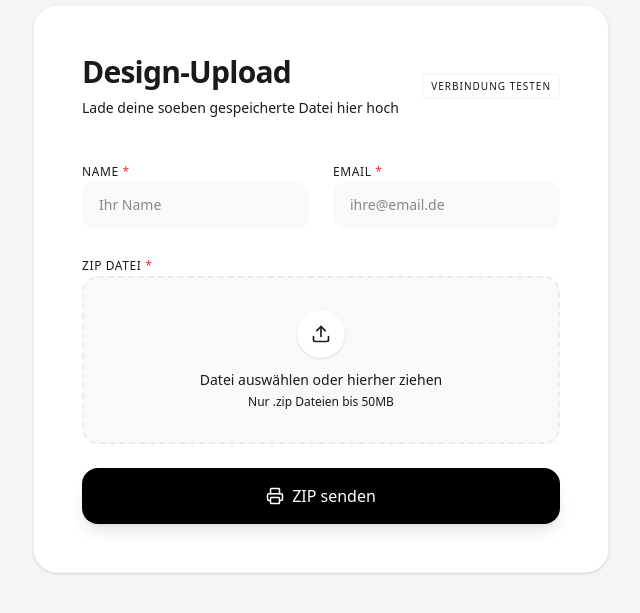
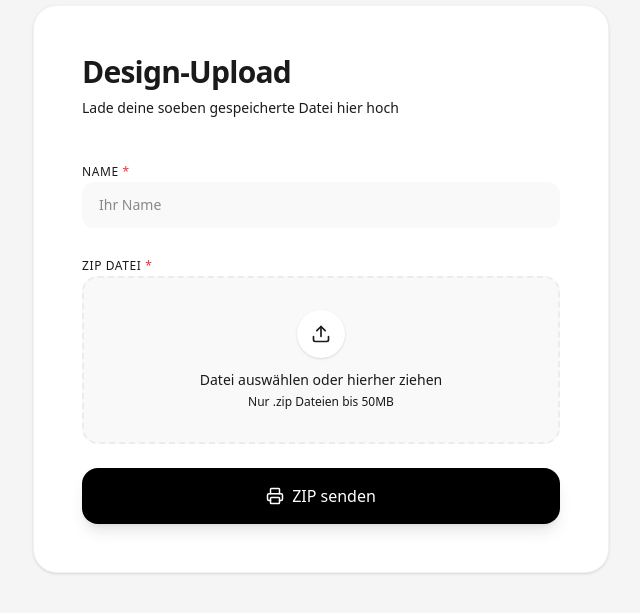
Before and after one commit to VRifle/STL-formular, a React (Vite) app: page / in a window 1280 px wide. Shown: the part 111-724 px from the top of the page, without its empty margins (319-959 px from the left). Built offline with nearby package versions, Linux system fonts and the light colour scheme.

Commit message:
Add files via upload

```diff
--- a/package.json
+++ b/package.json
@@ -16,7 +16,6 @@
     "@tailwindcss/vite": "^4.1.14",
     "@types/cors": "^2.8.19",
     "@types/multer": "^2.1.0",
-    "@types/nodemailer": "^7.0.11",
     "@vitejs/plugin-react": "^5.0.4",
     "cors": "^2.8.6",
     "dotenv": "^17.2.3",
@@ -25,7 +24,6 @@
     "lucide-react": "^0.546.0",
     "motion": "^12.23.24",
     "multer": "^2.1.1",
-    "nodemailer": "^8.0.3",
     "react": "^19.0.0",
     "react-dom": "^19.0.0",
     "tsx": "^4.21.0",
--- a/server.ts
+++ b/server.ts
@@ -62,10 +62,10 @@ async function startServer() {
   // API Route for form submission
   app.post('/api/v1/upload', upload.single('file'), async (req, res) => {
     console.log('POST /api/v1/upload reached');
-    const { name, email } = req.body;
+    const { name } = req.body;
     const file = req.file;
 
-    if (!name || !email || !file) {
+    if (!name || !file) {
       return res.status(400).json({ error: 'Bitte füllen Sie alle Pflichtfelder aus und laden Sie eine Datei hoch.' });
     }
 
--- a/src/App.tsx
+++ b/src/App.tsx
@@ -5,7 +5,6 @@ import { motion, AnimatePresence } from 'motion/react';
 export default function App() {
   const [formData, setFormData] = useState({
     name: '',
-    email: '',
   });
   const [file, setFile] = useState<File | null>(null);
   const [status, setStatus] = useState<'idle' | 'loading' | 'success' | 'error'>('idle');
@@ -15,34 +14,6 @@ export default function App() {
   const handleInputChange = (e: React.ChangeEvent<HTMLInputElement | HTMLTextAreaElement>) => {
     const { name, value } = e.target;
     setFormData(prev => ({ ...prev, [name]: value }));
-  };
-
-  const [testStatus, setTestStatus] = useState<'idle' | 'loading' | 'success' | 'error'>('idle');
-
-  const handleTestConnection = async () => {
-    setTestStatus('loading');
-    try {
-      const response = await fetch('/api/v1/test', { method: 'POST' });
-      if (response.ok) {
-        setTestStatus('success');
-        setTimeout(() => setTestStatus('idle'), 3000);
-      } else {
-        const contentType = response.headers.get("content-type");
-        let errorMsg = 'Test fehlgeschlagen';
-        if (contentType && contentType.includes("application/json")) {
-          const err = await response.json();
-          errorMsg = err.error || errorMsg;
-        } else {
-          errorMsg = `Status ${response.status}: Die Anfrage wurde vom Proxy/Cloudflare blockiert.`;
-        }
-        throw new Error(errorMsg);
-      }
-    } catch (error) {
-      console.error('Test error:', error);
-      setTestStatus('error');
-      alert(`E-Mail Test fehlgeschlagen: ${error instanceof Error ? error.message : 'Unbekannter Fehler'}`);
-      setTimeout(() => setTestStatus('idle'), 5000);
-    }
   };
 
   const handleFileChange = (e: React.ChangeEvent<HTMLInputElement>) => {
@@ -65,7 +36,7 @@ export default function App() {
 
   const handleSubmit = async (e: React.FormEvent) => {
     e.preventDefault();
-    if (!formData.name || !formData.email) {
+    if (!formData.name) {
       setErrorMessage('Bitte füllen Sie alle Pflichtfelder aus.');
       return;
     }
@@ -80,7 +51,6 @@ export default function App() {
 
     const data = new FormData();
     data.append('name', formData.name);
-    data.append('email', formData.email);
     if (file) {
       data.append('file', file);
     }
@@ -111,7 +81,7 @@ export default function App() {
 
       if (response.ok) {
         setStatus('success');
-        setFormData({ name: '', email: '' });
+        setFormData({ name: '' });
         setFile(null);
       } else {
         setStatus('error');
@@ -133,18 +103,9 @@ export default function App() {
         className="w-full max-w-xl bg-white rounded-3xl shadow-sm border border-black/5 overflow-hidden"
       >
         <div className="p-8 md:p-12">
-          <header className="mb-10 flex items-center justify-between">
-            <div>
-              <h1 className="text-3xl font-semibold tracking-tight mb-2">Design-Upload</h1>
-              <p className="text-muted-foreground text-sm">Lade deine soeben gespeicherte Datei hier hoch</p>
-            </div>
-            <button
-              onClick={handleTestConnection}
-              disabled={testStatus === 'loading'}
-              className="text-[10px] uppercase tracking-widest text-muted-foreground hover:text-black transition-colors border border-black/5 px-2 py-1 rounded h-fit"
-            >
-              {testStatus === 'loading' ? 'Teste...' : testStatus === 'success' ? 'E-Mail OK!' : testStatus === 'error' ? 'E-Mail Fehler' : 'Verbindung testen'}
-            </button>
+          <header className="mb-10">
+            <h1 className="text-3xl font-semibold tracking-tight mb-2">Design-Upload</h1>
+            <p className="text-muted-foreground text-sm">Lade deine soeben gespeicherte Datei hier hoch</p>
           </header>
 
           <AnimatePresence mode="wait">
@@ -160,7 +121,7 @@ export default function App() {
                   <CheckCircle2 size={32} />
                 </div>
                 <h2 className="text-2xl font-medium mb-2">Upload erfolgreich!</h2>
-                <p className="text-muted-foreground mb-8">Ihre Datei wurde sicher in Dropbox gespeichert. Wir haben eine Benachrichtigung erhalten.</p>
+                <p className="text-muted-foreground mb-8">Ihre Datei wurde sicher in Dropbox gespeichert.</p>
                 <button
                   onClick={() => setStatus('idle')}
                   className="px-6 py-2 bg-black text-white rounded-full text-sm font-medium hover:bg-black/80 transition-colors"
@@ -177,7 +138,7 @@ export default function App() {
                 onSubmit={handleSubmit}
                 className="space-y-6"
               >
-                <div className="grid grid-cols-1 md:grid-cols-2 gap-6">
+                <div className="space-y-6">
                   <div className="space-y-2">
                     <label htmlFor="name" className="text-xs font-medium uppercase tracking-wider text-muted-foreground">
                       Name <span className="text-red-500">*</span>
@@ -191,21 +152,6 @@ export default function App() {
                       onChange={handleInputChange}
                       className="w-full px-4 py-3 rounded-xl bg-[#f9f9f9] border border-transparent focus:bg-white focus:border-black/10 transition-all outline-none text-sm"
                       placeholder="Ihr Name"
-                    />
-                  </div>
-                  <div className="space-y-2">
-                    <label htmlFor="email" className="text-xs font-medium uppercase tracking-wider text-muted-foreground">
-                      Email <span className="text-red-500">*</span>
-                    </label>
-                    <input
-                      type="email"
-                      id="email"
-                      name="email"
-                      required
-                      value={formData.email}
-                      onChange={handleInputChange}
-                      className="w-full px-4 py-3 rounded-xl bg-[#f9f9f9] border border-transparent focus:bg-white focus:border-black/10 transition-all outline-none text-sm"
-                      placeholder="ihre@email.de"
                     />
                   </div>
                 </div>
```
